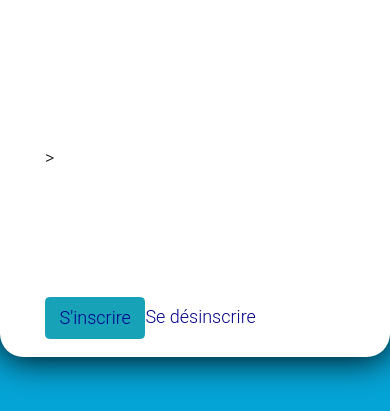
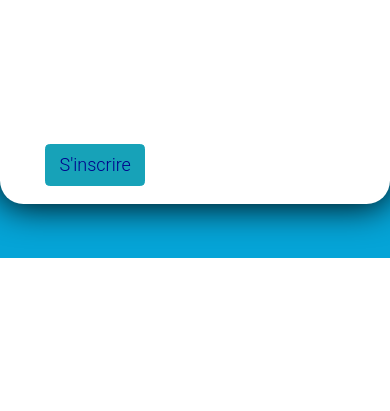
Before and after one commit to Claraafc/sortir, a Symfony app: template templates/affichage_sortie/detail.html.twig in a window 390 px wide. Shown: the part 1112-1523 px from the top of the page. After the commit the page ends 1370 px from the top, so only its background shows below. Run offline with Twig, Linux system fonts and the light colour scheme; the template is opened without the code that fills it, so the values that code supplies are empty; some libraries are stand-ins or nearby versions.

Commit message:
détail boutons inscriptions

```diff
--- a/templates/affichage_sortie/detail.html.twig
+++ b/templates/affichage_sortie/detail.html.twig
@@ -63,17 +63,22 @@
                     {% endfor %}
                 </table>
             </div>
-            <div class="row col-md-8 offset-md-0">
-                <div class="col-md-6 offset-md-0" style="padding-top: 7em">
-                    >
-                </div>
-                <div class="col-md-6 offset-md-0" style="padding-top: 7em">
+            <div class="col-md-3 offset-md-3" style="padding-top: 7em">
 
-                    <button class="btn btn-info"><a href="#">S'inscrire</a></button
+                    {% set inscrit = 0 %}
+                    {% for user in users %}
+                        {% if user.username == app.user.username %}
+                            {% set inscrit = inscrit+1 %}
+                        {% endif %}
+                    {% endfor %}
 
-                    <button class="btn btn-info"><a href="#">Se désinscrire</a></button>
+                    {% if inscrit>0 %}
+                        <button class="btn btn-info"><a href="#">Se désinscrire</a></button>
+                    {% endif %}
+                    {% if inscrit==0 %}
+                        <button class="btn btn-info"><a href="#">S'inscrire</a></button
+                    {% endif %}
 
-                </div>
             </div>
         </div>
     </div>
```
